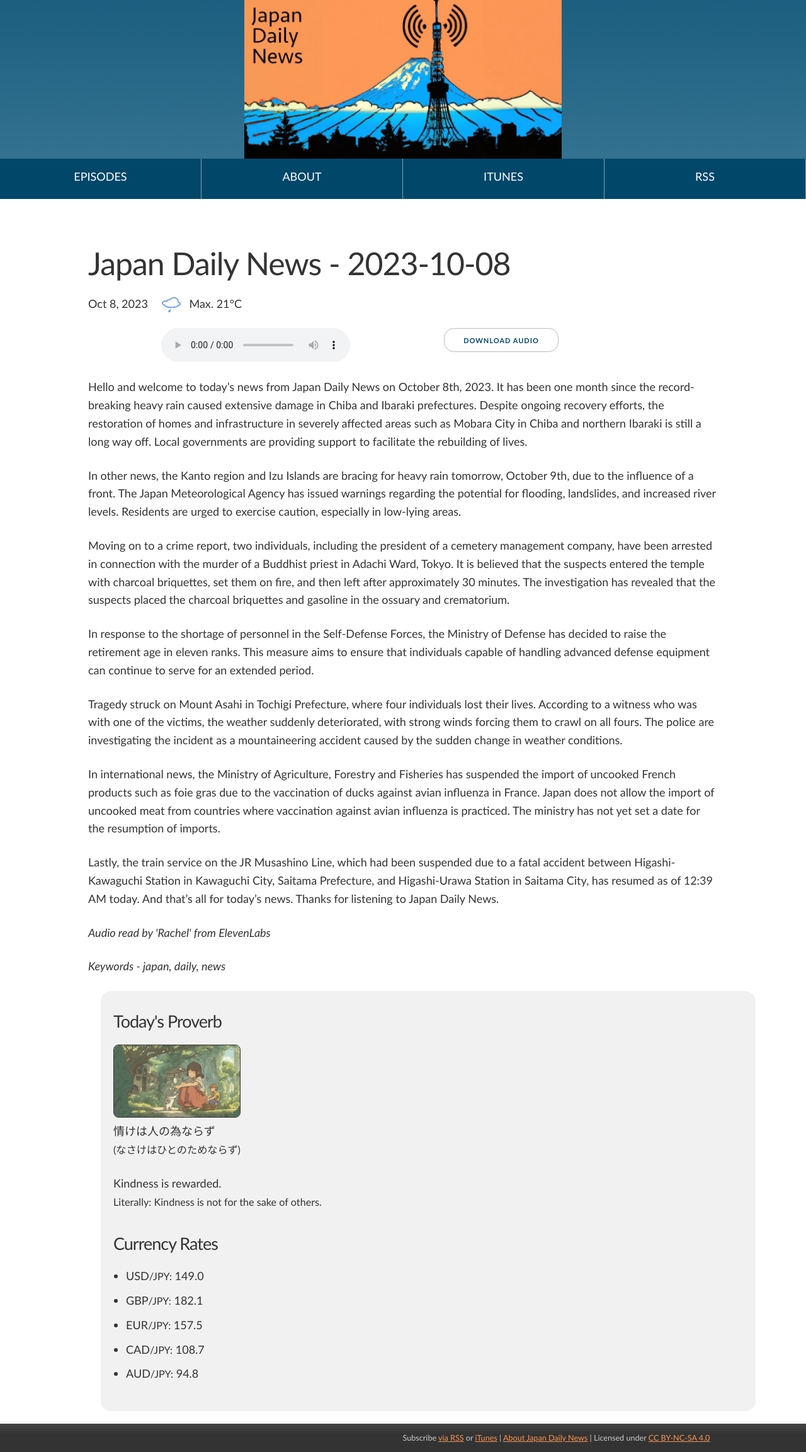
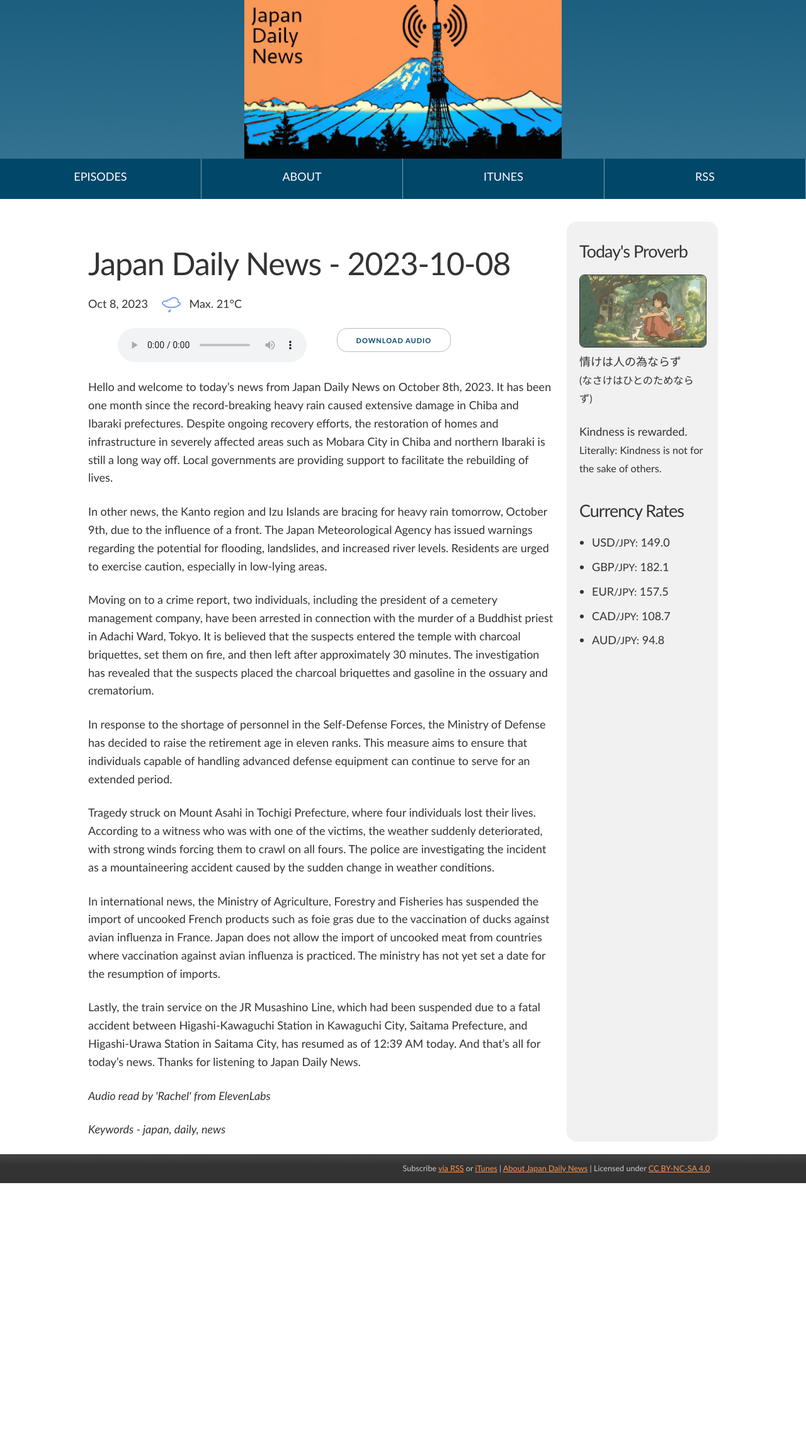
Before and after one commit to tagawa/JapanDailyNews, a Jekyll site: the page built from docs/index.html, in a window 1280 px wide. Shown: the whole page at 63% size. Built offline with Jekyll 4.4.1, drawn with Linux system fonts in a browser that asks for light colours; comment, search, counter and statistics services are not loaded; after the commit the page ends 1879 px from its top, so only the background shows below that.

Commit message:
Fixed flexbox

```diff
--- a/docs/_sass/base/_structure.scss
+++ b/docs/_sass/base/_structure.scss
@@ -73,7 +73,7 @@ footer p {
 
 /* Large Screens: Media Query */
 @media (min-width: 750px) {
-    article.container {
+    main.post {
         display: flex;
     }
 
```
